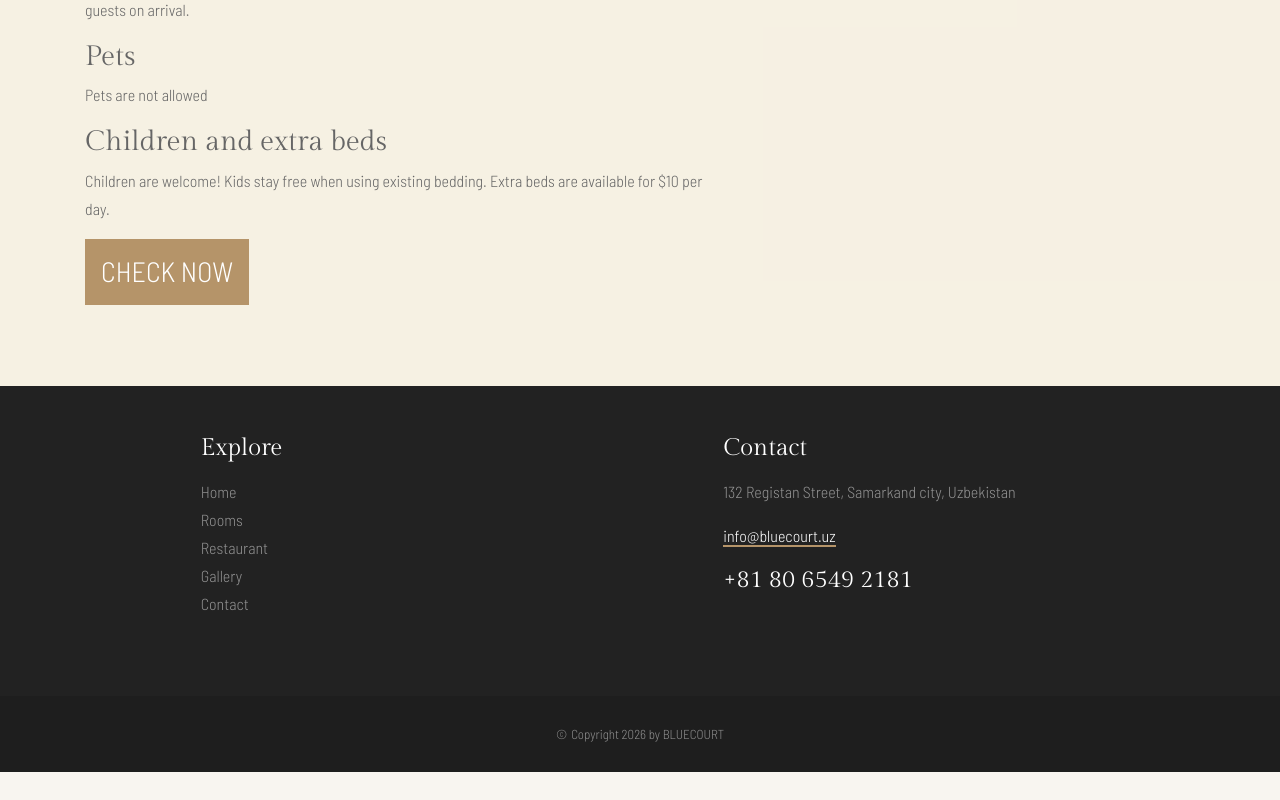
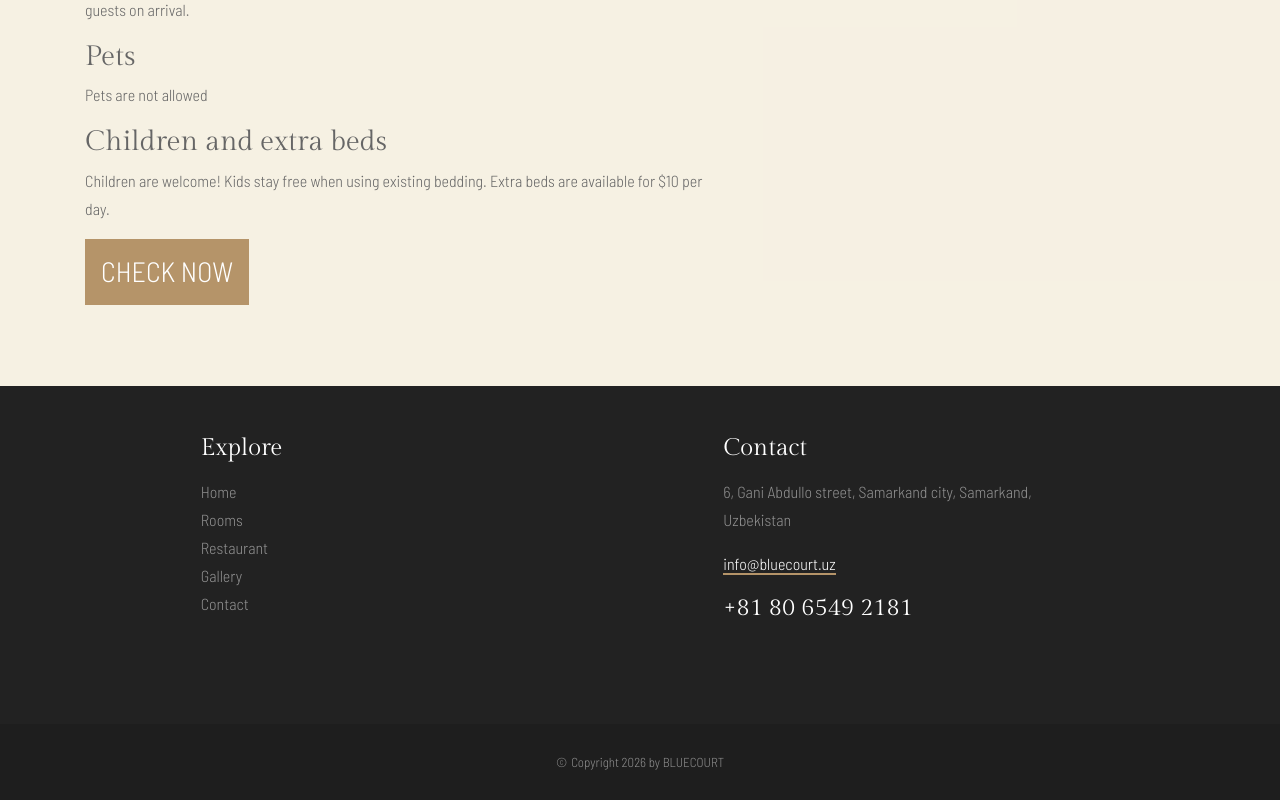
Before and after one commit to Firuz2525/bluecourt, a Next.js app: page /rooms in a window 1280 px wide. Shown: the part 1498-2298 px from the top of the page. Before the commit the page ends 2270 px from the top, so only its background shows below. Built offline with nearby package versions, Linux system fonts and the light colour scheme; some icons are missing.

Commit message:
6 adres done

```diff
--- a/components/Footer.js
+++ b/components/Footer.js
@@ -27,7 +27,10 @@ const Footer = () => {
             <div className="col-4 my-5">
               <div className="text-white logo h4 mb-3">{t("contact")}</div>
               <div className="text-white-50">
-                <p>{t("address")}</p>
+                <p>
+                  {/* {t("address")} */}6, Gani Abdullo street, Samarkand city,
+                  Samarkand, Uzbekistan
+                </p>
 
                 <a className="text-white email">info@bluecourt.uz</a>
                 <div className="h4 my-3 text-white logo">
--- a/messages/en.json
+++ b/messages/en.json
@@ -43,7 +43,7 @@
     "wifi": "Free Wi-Fi",
     "tv": "Smart TV",
     "coffee": "Tea Station",
-    "bath": "Marble Bath",
+    "bath": "Shower",
     "description": "Traditional architecture elements with standard luxury amenities.",
     "confirmBtn2": "Confirm Room",
     "clickToChoose": "Click to choose"
--- a/messages/jp.json
+++ b/messages/jp.json
@@ -43,7 +43,7 @@
     "wifi": "無料Wi-Fi",
     "tv": "スマートTV",
     "coffee": "ティーセット",
-    "bath": "大理石風呂",
+    "bath": "シャワー",
     "description": "伝統的な建築美と最上級のアメニティが融合した贅沢な空間。",
     "confirmBtn2": "この客室に決定する",
     "clickToChoose": "客室を選択する"
--- a/messages/ru.json
+++ b/messages/ru.json
@@ -43,7 +43,7 @@
     "wifi": "Бесплатный Wi-Fi",
     "tv": "Смарт-ТВ",
     "coffee": "Чайный уголок",
-    "bath": "Мраморная ванная",
+    "bath": "Душ",
     "description": "Элементы традиционной архитектуры в сочетании с современным роскошным комфортом.",
     "confirmBtn2": "Подтвердить выбор",
     "clickToChoose": "Выбрать номер"
--- a/roomData/data.json
+++ b/roomData/data.json
@@ -47,7 +47,7 @@
     "id": "rm-106",
     "name": "Cozy Family Room",
     "description": "A spacious and welcoming room designed for families.",
-    "imageUrls": ["/images/rooms/rm-105/a.jpg", "/images/rooms/rm-105/b.jpg"],
+    "imageUrls": ["/images/rooms/rm-106/a.jpg"],
     "price": 150
   }
 ]
```
Also changed, not shown: public/images/rooms/rm-106/a.jpg (added).
